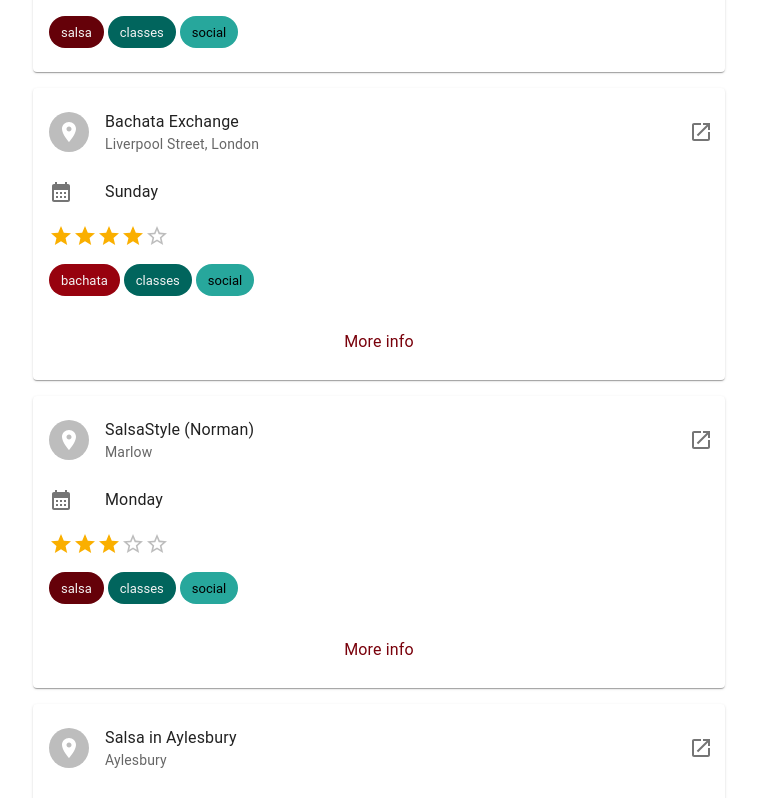
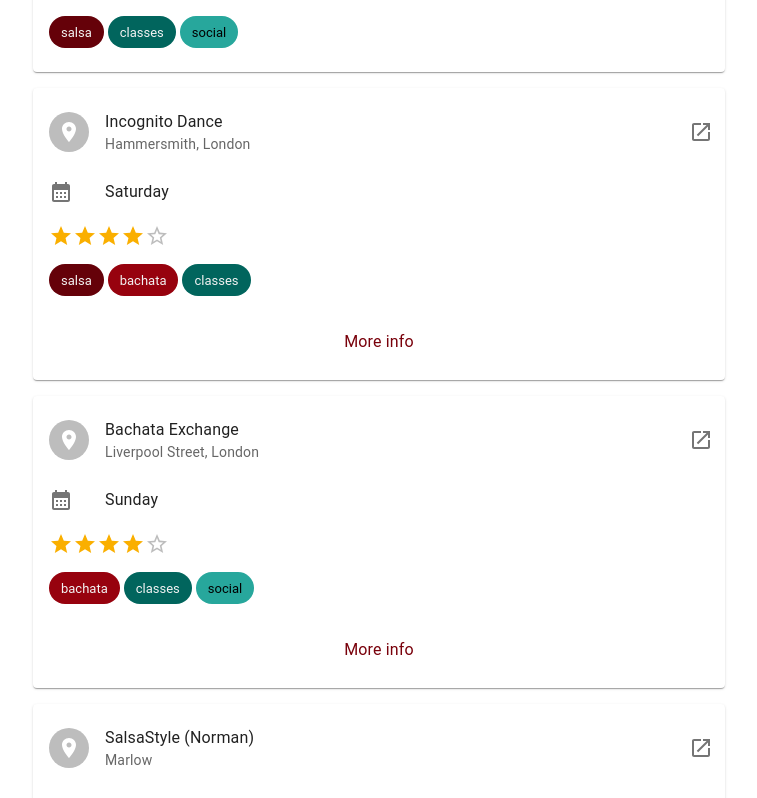
Before and after one commit to PaoloMura/dance-events, a React (Create React App) app: page / in a window 1280 px wide. Shown: the part 1520-2318 px from the top of the page, without its empty margins (261-1018 px from the left). Built offline with nearby package versions, Linux system fonts and the light colour scheme.

Commit message:
updated favicon and title

```diff
--- a/src/App.js
+++ b/src/App.js
@@ -15,6 +15,10 @@
     initialiseFilters
   );
 
+  React.useEffect(() => {
+    document.title = "Dance Events";
+  });
+
   return (
     <ThemeProvider theme={theme}>
       <FiltersProvider filters={filters} dispatch={dispatch}>
--- a/src/data/events.json
+++ b/src/data/events.json
@@ -206,8 +206,16 @@
   {
     "name": "Incognito Dance",
     "days": ["Saturday"],
-    "styles": ["salsa"],
-    "types": ["classes"]
+    "styles": ["salsa", "bachata"],
+    "types": ["classes"],
+    "stars": 4,
+    "location": "Hammersmith, London",
+    "website": "https://www.incognitodance.com/",
+    "notes": [
+      "3 hour workshop, once a month.",
+      "Either salsa or bachata.",
+      "Good fundamental technique."
+    ]
   },
   {
     "name": "BOS Bachata on Saturdays",
```
Also changed, not shown: 1 other file (tests, documents, lock files or other folders).
